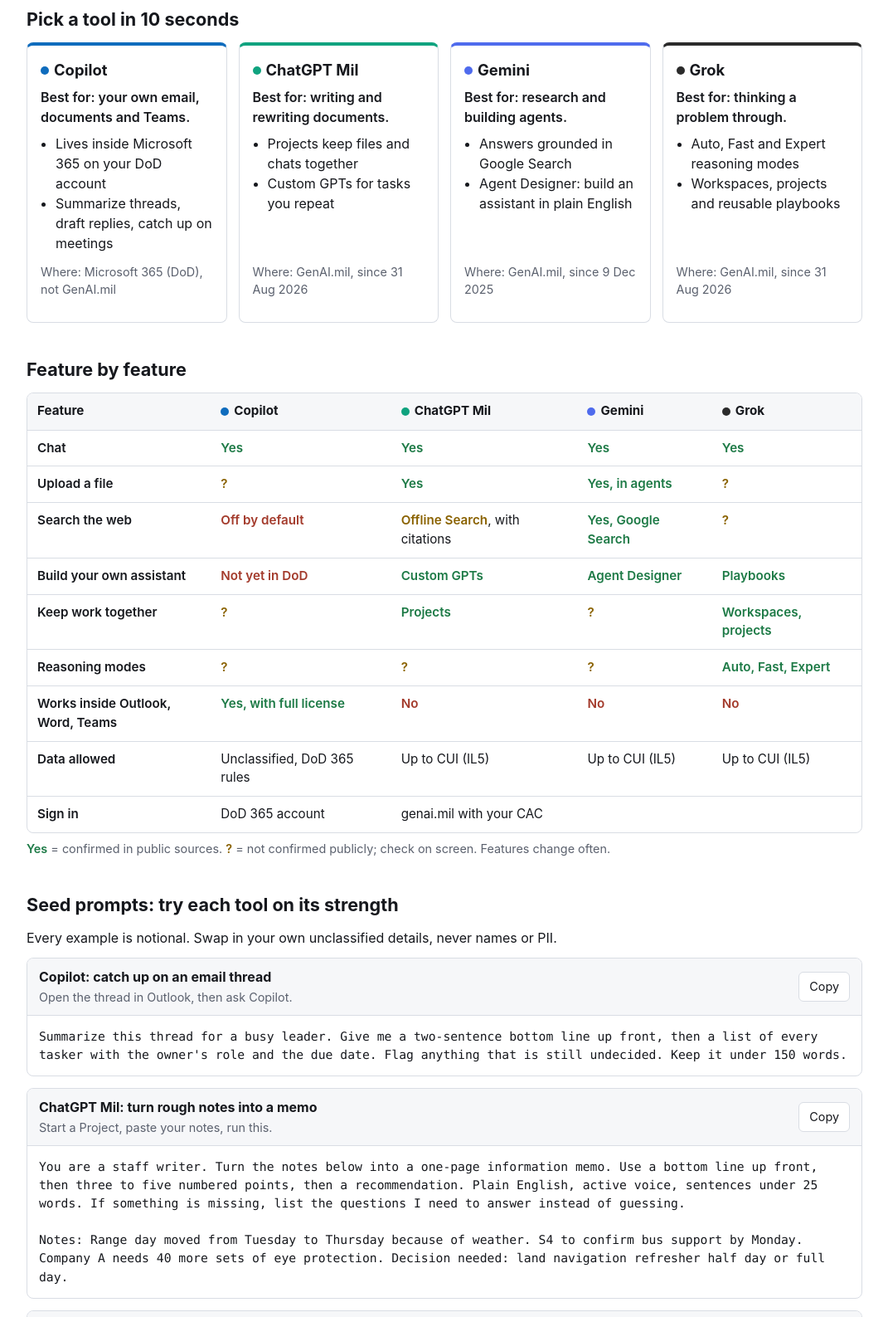
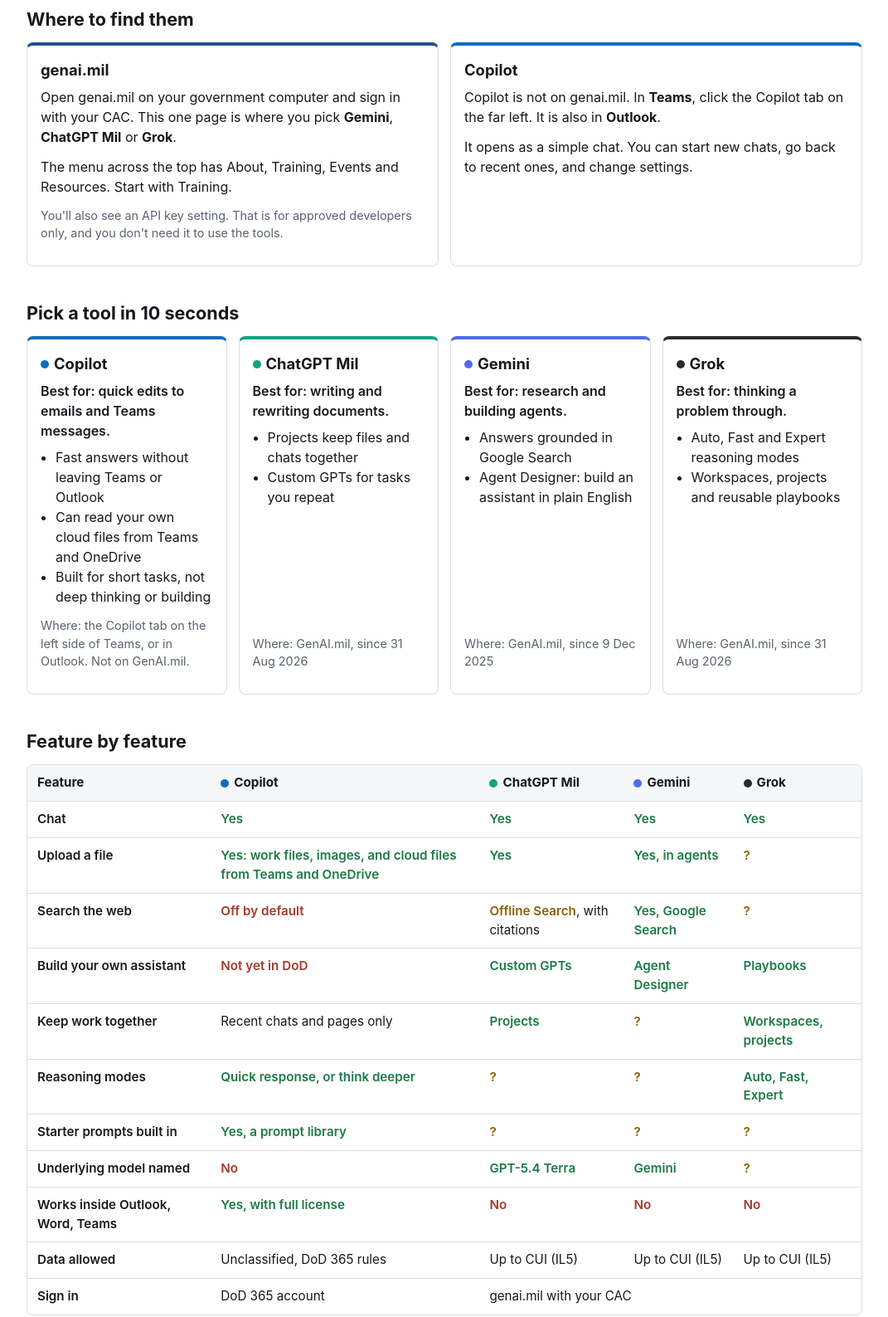
Before and after one commit to chesterhungate-ui/genai-mil-field-guide, a plain HTML site: page index.html in a window 1280 px wide. Shown: the part 300-1887 px from the top of the page at 83% size, without its empty margins (104-1175 px from the left). Drawn offline with Linux system fonts and the light colour scheme.

Commit message:
Add genai.mil front page and hands-on Copilot details
Co-Authored-By: Claude Opus 5.5 <noreply@anthropic.com>

```diff
--- a/index.html
+++ b/index.html
@@ -105,16 +105,32 @@
 
 <div class="rule"><b>The one rule:</b> unclassified only. CUI is allowed on GenAI.mil. No PII, no health information, nothing classified. A person checks every output before it leaves the office.</div>
 
+<h2>Where to find them</h2>
+<div class="cards">
+  <div class="card" style="--c: var(--accent)">
+    <h3>genai.mil</h3>
+    <p>Open genai.mil on your government computer and sign in with your CAC. This one page is where you pick <b>Gemini</b>, <b>ChatGPT Mil</b> or <b>Grok</b>.</p>
+    <p>The menu across the top has About, Training, Events and Resources. Start with Training.</p>
+    <p class="where">You'll also see an API key setting. That is for approved developers only, and you don't need it to use the tools.</p>
+  </div>
+  <div class="card" style="--c: var(--copilot)">
+    <h3>Copilot</h3>
+    <p>Copilot is not on genai.mil. In <b>Teams</b>, click the Copilot tab on the far left. It is also in <b>Outlook</b>.</p>
+    <p>It opens as a simple chat. You can start new chats, go back to recent ones, and change settings.</p>
+  </div>
+</div>
+
 <h2>Pick a tool in 10 seconds</h2>
 <div class="cards">
   <div class="card" style="--c: var(--copilot)">
     <h3 class="tool-name"><span class="dot" style="background:var(--copilot)"></span>Copilot</h3>
-    <p class="best">Best for: your own email, documents and Teams.</p>
+    <p class="best">Best for: quick edits to emails and Teams messages.</p>
     <ul>
-      <li>Lives inside Microsoft 365 on your DoD account</li>
-      <li>Summarize threads, draft replies, catch up on meetings</li>
+      <li>Fast answers without leaving Teams or Outlook</li>
+      <li>Can read your own cloud files from Teams and OneDrive</li>
+      <li>Built for short tasks, not deep thinking or building</li>
     </ul>
-    <p class="where">Where: Microsoft 365 (DoD), not GenAI.mil</p>
+    <p class="where">Where: the Copilot tab on the left side of Teams, or in Outlook. Not on GenAI.mil.</p>
   </div>
   <div class="card" style="--c: var(--chatgpt)">
     <h3 class="tool-name"><span class="dot" style="background:var(--chatgpt)"></span>ChatGPT Mil</h3>
@@ -159,25 +175,34 @@
   </thead>
   <tbody>
     <tr><th>Chat</th><td class="y">Yes</td><td class="y">Yes</td><td class="y">Yes</td><td class="y">Yes</td></tr>
-    <tr><th>Upload a file</th><td class="m">?</td><td class="y">Yes</td><td class="y">Yes, in agents</td><td class="m">?</td></tr>
+    <tr><th>Upload a file</th><td class="y">Yes: work files, images, and cloud files from Teams and OneDrive</td><td class="y">Yes</td><td class="y">Yes, in agents</td><td class="m">?</td></tr>
     <tr><th>Search the web</th><td class="n">Off by default</td><td><span class="m">Offline Search</span>, with citations</td><td class="y">Yes, Google Search</td><td class="m">?</td></tr>
     <tr><th>Build your own assistant</th><td class="n">Not yet in DoD</td><td class="y">Custom GPTs</td><td class="y">Agent Designer</td><td class="y">Playbooks</td></tr>
-    <tr><th>Keep work together</th><td class="m">?</td><td class="y">Projects</td><td class="m">?</td><td class="y">Workspaces, projects</td></tr>
-    <tr><th>Reasoning modes</th><td class="m">?</td><td class="m">?</td><td class="m">?</td><td class="y">Auto, Fast, Expert</td></tr>
+    <tr><th>Keep work together</th><td>Recent chats and pages only</td><td class="y">Projects</td><td class="m">?</td><td class="y">Workspaces, projects</td></tr>
+    <tr><th>Reasoning modes</th><td class="y">Quick response, or think deeper</td><td class="m">?</td><td class="m">?</td><td class="y">Auto, Fast, Expert</td></tr>
+    <tr><th>Starter prompts built in</th><td class="y">Yes, a prompt library</td><td class="m">?</td><td class="m">?</td><td class="m">?</td></tr>
+    <tr><th>Underlying model named</th><td class="n">No</td><td class="y">GPT-5.4 Terra</td><td class="y">Gemini</td><td class="m">?</td></tr>
     <tr><th>Works inside Outlook, Word, Teams</th><td class="y">Yes, with full license</td><td class="n">No</td><td class="n">No</td><td class="n">No</td></tr>
     <tr><th>Data allowed</th><td>Unclassified, DoD 365 rules</td><td>Up to CUI (IL5)</td><td>Up to CUI (IL5)</td><td>Up to CUI (IL5)</td></tr>
     <tr><th>Sign in</th><td>DoD 365 account</td><td colspan="3">genai.mil with your CAC</td></tr>
   </tbody>
 </table>
 </div>
-<p class="legend"><span class="y">Yes</span> = confirmed in public sources. <span class="m">?</span> = not confirmed publicly; check on screen. Features change often.</p>
+<p class="legend"><span class="y">Yes</span> = confirmed in public sources or seen on screen on 10 Nov 2026. <span class="m">?</span> = not confirmed yet; check on screen. Features change often.</p>
 
 <h2>Seed prompts: try each tool on its strength</h2>
 <p>Every example is notional. Swap in your own unclassified details, never names or PII.</p>
 
 <div class="prompt">
-  <div class="prompt-head"><div><b>Copilot: catch up on an email thread</b><span>Open the thread in Outlook, then ask Copilot.</span></div><button class="copy" type="button">Copy</button></div>
-<pre>Summarize this thread for a busy leader. Give me a two-sentence bottom line up front, then a list of every tasker with the owner's role and the due date. Flag anything that is still undecided. Keep it under 150 words.</pre>
+  <div class="prompt-head"><div><b>Copilot: tighten a Teams message or email</b><span>Paste your draft into the Copilot tab in Teams.</span></div><button class="copy" type="button">Copy</button></div>
+<pre>Rewrite my draft below so it is shorter and clearer for a senior leader. Put the ask in the first sentence. Keep it professional and under 80 words. Give me two versions: one formal, one casual for a Teams chat.
+
+Draft: Hey sir, wanted to touch base on the training schedule thing from last week, we still need a decision on whether land nav is a half day or a full day because S4 needs to lock in buses by Monday and I think a half day is probably fine but wanted your thoughts.</pre>
+</div>
+
+<div class="prompt">
+  <div class="prompt-head"><div><b>Copilot: pull taskers from a file in your cloud</b><span>Add the file as a source first: a cloud file from Teams or OneDrive.</span></div><button class="copy" type="button">Copy</button></div>
+<pre>From the attached file, list every tasker with the owner's role and the due date, in a table. Then give me a two-sentence bottom line for my boss. Flag anything with no owner or no date.</pre>
 </div>
 
 <div class="prompt">
@@ -209,14 +234,14 @@ Notes: Range day moved from Tuesday to Thursday because of weather. S4 to confir
 
 <h2>Try it in 3 steps</h2>
 <ol class="steps">
-  <li>On your government computer, open the tool: genai.mil with your CAC, or Copilot in Microsoft 365.</li>
+  <li>On your government computer, open the tool: genai.mil with your CAC, or the Copilot tab in Teams.</li>
   <li>Copy one seed prompt above and paste it in.</li>
   <li>Check the answer. Fix one thing in the prompt and run it again.</li>
 </ol>
 
 <footer>
   <p><b>Open-source summary as of 10 November 2026. Unofficial.</b> Verify against current local IT/G6 policy and official GenAI.mil guidance before use. Not affiliated with or endorsed by DoD or any vendor.</p>
-  <p>Sources: DoD CTO office, GenAI.mil launch (9 Dec 2025) and Agent Designer launch (Mar 2026); DefenseScoop, 10 Mar and 31 Aug 2026; Military Times, 31 Aug 2026; ExecutiveGov, 1 Sep 2026; Defense One, 23 Sep 2026; Microsoft Tech Community, "New AI capabilities available for Government environments" (2025).</p>
+  <p>The genai.mil front page and Copilot details come from a hands-on walkthrough on 10 Nov 2026. Other sources: DoD CTO office, GenAI.mil launch (9 Dec 2025) and Agent Designer launch (Mar 2026); DefenseScoop, 10 Mar and 31 Aug 2026; Military Times, 31 Aug 2026; ExecutiveGov, 1 Sep 2026; Defense One, 23 Sep 2026; Microsoft Tech Community, "New AI capabilities available for Government environments" (2025).</p>
 </footer>
 
 </main>
```
